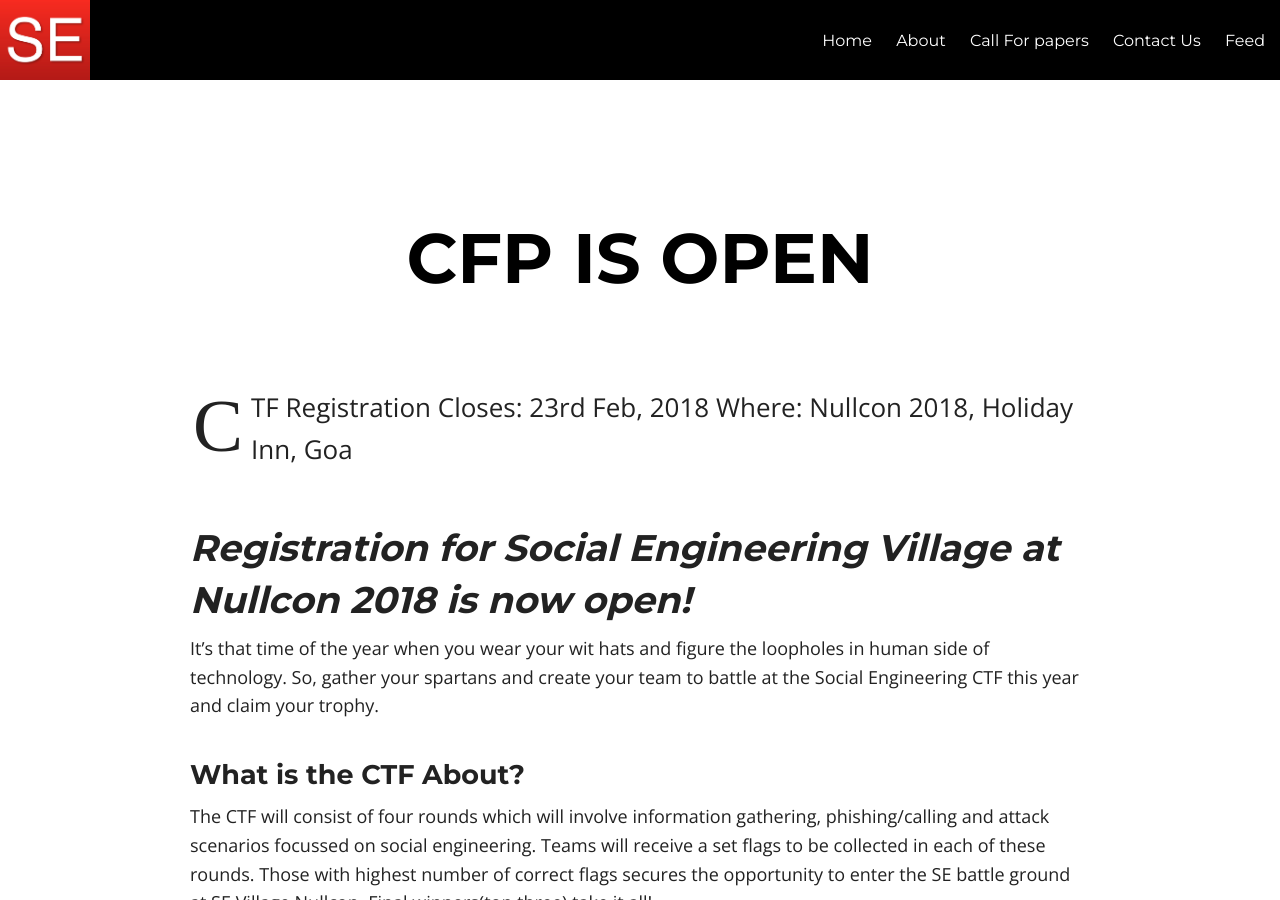
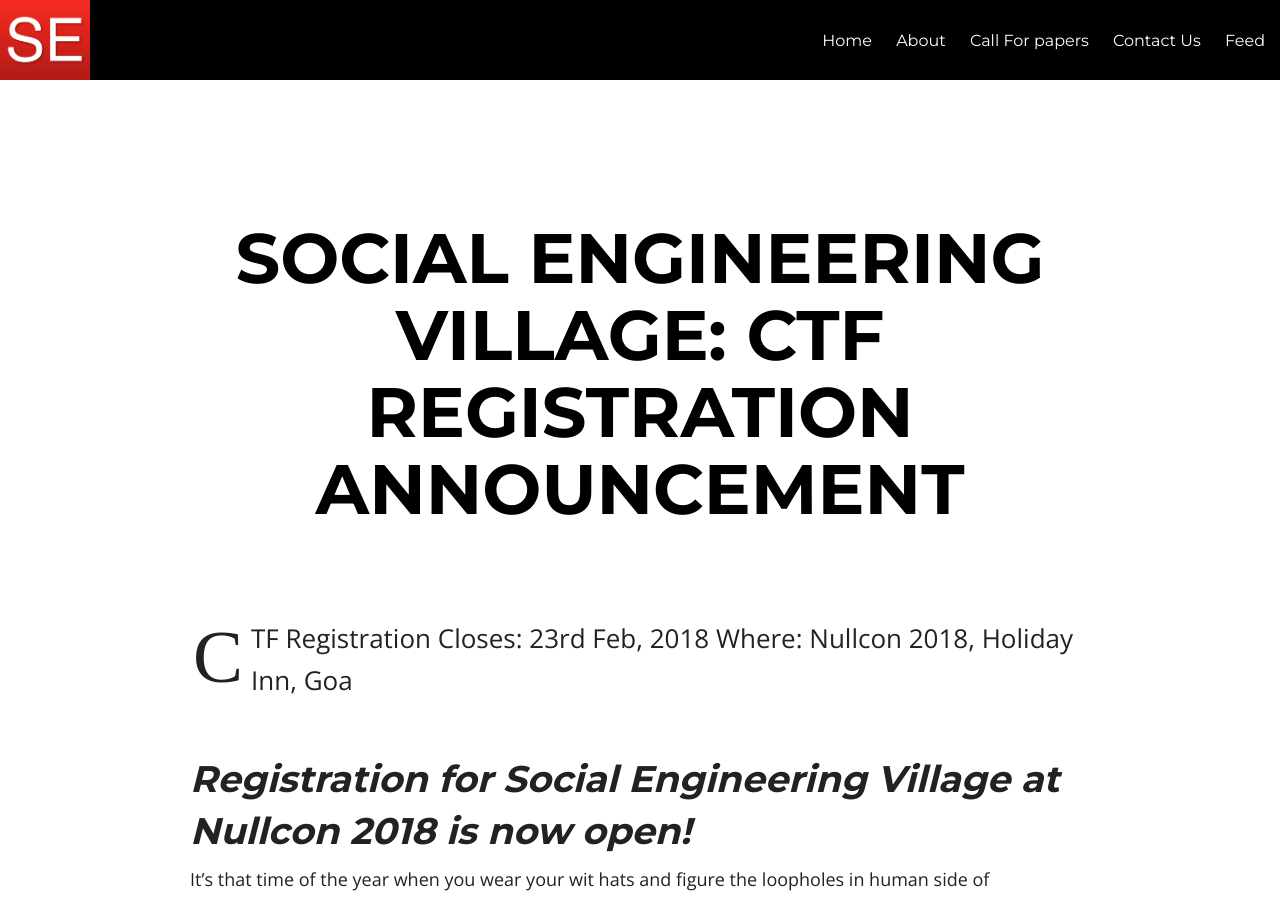
Before and after one commit to sevillage/sevillage, a Jekyll site: the page built from _posts/2018-01-21-ctf-registration.md, in a window 1280 px wide and 900 px high. Built offline with Jekyll 4.4.1, drawn with Linux system fonts in a browser that asks for light colours; nearby versions of some CDN libraries.

```diff
--- a/_posts/2018-01-21-ctf-registration.md
+++ b/_posts/2018-01-21-ctf-registration.md
@@ -1,6 +1,6 @@
 ---
 layout: post
-title: CFP is OPEN
+title: 'Social Engineering Village: CTF Registration Announcement'
 description: "Social Engineering Village: CTF Registration Announcement"
 category: articles
 modified: 2018-01-21
@@ -8,7 +8,6 @@
 comments: false
 share: false
 ---
-
 CTF Registration Closes: 23rd Feb, 2018
 Where: Nullcon 2018, Holiday Inn, Goa
 
```
